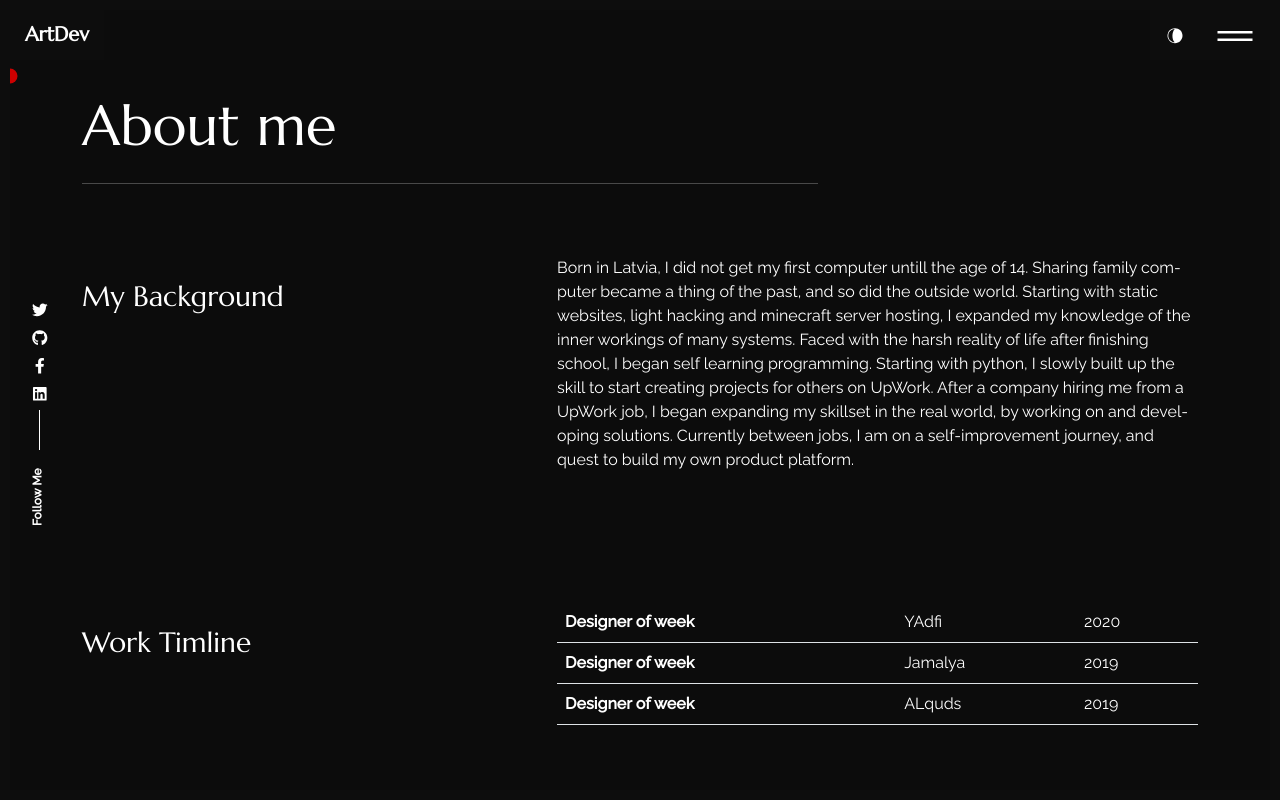
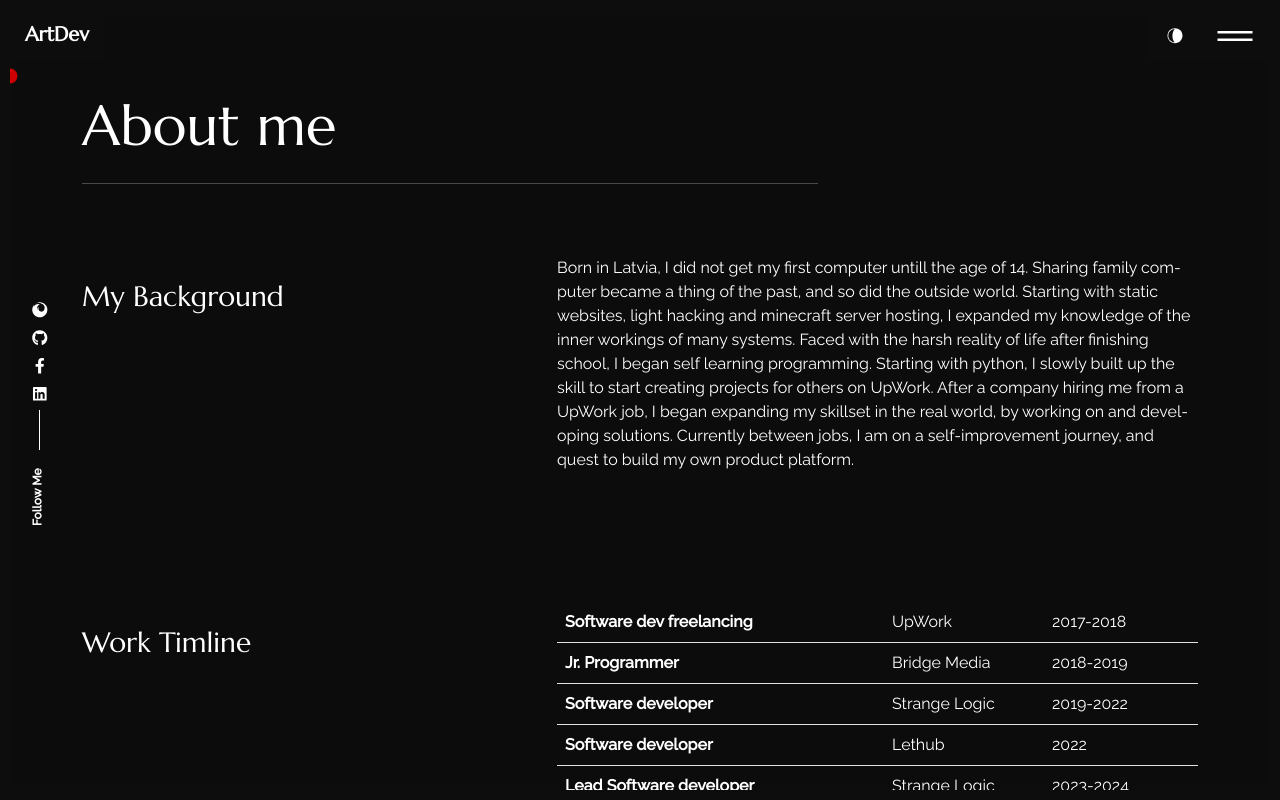
Before and after one commit to Artufe/Artufe.github.io, a React (Create React App) app: page /about in a window 1280 px wide. Shown: the top 800 px of the page. Built offline with nearby package versions, Linux system fonts and the light colour scheme.

Commit message:
Update project

```diff
--- a/package.json
+++ b/package.json
@@ -3,6 +3,7 @@
     "version": "0.1.0",
     "private": true,
     "dependencies": {
+        "@fortawesome/react-fontawesome": "^0.2.0",
         "bootstrap": "^5.2.3",
         "emailjs-com": "^3.2.0",
         "react": "^18.2.0",
--- a/src/components/socialicons/index.js
+++ b/src/components/socialicons/index.js
@@ -1,12 +1,12 @@
 import React from "react";
 import "./style.css";
 import {
-  FaGithub,
-  FaTwitter,
-  FaFacebookF,
-  FaLinkedin,
-  FaYoutube,
-  FaTwitch,
+    FaGithub,
+    FaTwitter,
+    FaFacebookF,
+    FaLinkedin,
+    FaYoutube,
+    FaTwitch, FaFirefox,
 } from "react-icons/fa";
 import { socialprofils } from "../../content_option";
 
@@ -14,10 +14,10 @@ export const Socialicons = (params) => {
   return (
     <div className="stick_follow_icon">
       <ul>
-        {socialprofils.twitter && (
+        {socialprofils.upwork && (
           <li>
-            <a href={socialprofils.twitter}>
-              <FaTwitter />
+            <a href={socialprofils.upwork}>
+              <FaFirefox />
             </a>
           </li>
         )}
--- a/src/content_option.js
+++ b/src/content_option.js
@@ -20,19 +20,34 @@ const dataabout = {
     aboutme: "Born in Latvia, I did not get my first computer untill the age of 14. Sharing family computer became a thing of the past, and so did the outside world. Starting with static websites, light hacking and minecraft server hosting, I expanded my knowledge of the inner workings of many systems. Faced with the harsh reality of life after finishing school, I began self learning programming. Starting with python, I slowly built up the skill to start creating projects for others on UpWork. After a company hiring me from a UpWork job, I began expanding my skillset in the real world, by working on and developing solutions. Currently between jobs, I am on a self-improvement journey, and quest to build my own product platform.",
 };
 const worktimeline = [{
-        jobtitle: "Designer of week",
-        where: "YAdfi",
-        date: "2020",
+        jobtitle: "Software dev freelancing",
+        where: "UpWork",
+        date: "2017-2018",
     },
     {
-        jobtitle: "Designer of week",
-        where: "Jamalya",
-        date: "2019",
+        jobtitle: "Jr. Programmer",
+        where: "Bridge Media",
+        date: "2018-2019",
     },
     {
-        jobtitle: "Designer of week",
-        where: "ALquds",
-        date: "2019",
+        jobtitle: "Software developer",
+        where: "Strange Logic",
+        date: "2019-2022",
+    },
+    {
+        jobtitle: "Software developer",
+        where: "Lethub",
+        date: "2022",
+    },
+    {
+        jobtitle: "Lead Software developer",
+        where: "Strange Logic",
+        date: "2023-2024",
+    },
+    {
+        jobtitle: "Full stack freelance developer",
+        where: "UpWork",
+        date: "2024-present",
     },
 ];
 
@@ -123,7 +138,7 @@ const socialprofils = {
     github: "https://github.com/Artufe",
     facebook: "https://www.facebook.com/arturs.buikis/",
     linkedin: "https://www.linkedin.com/in/arthur-buikis-002145151/",
-    twitter: "https://twitter.com",
+    upwork: "https://www.upwork.com/freelancers/abuikis",
 };
 export {
     meta,
```
Also changed, not shown: 1 other file (tests, documents, lock files or other folders).
